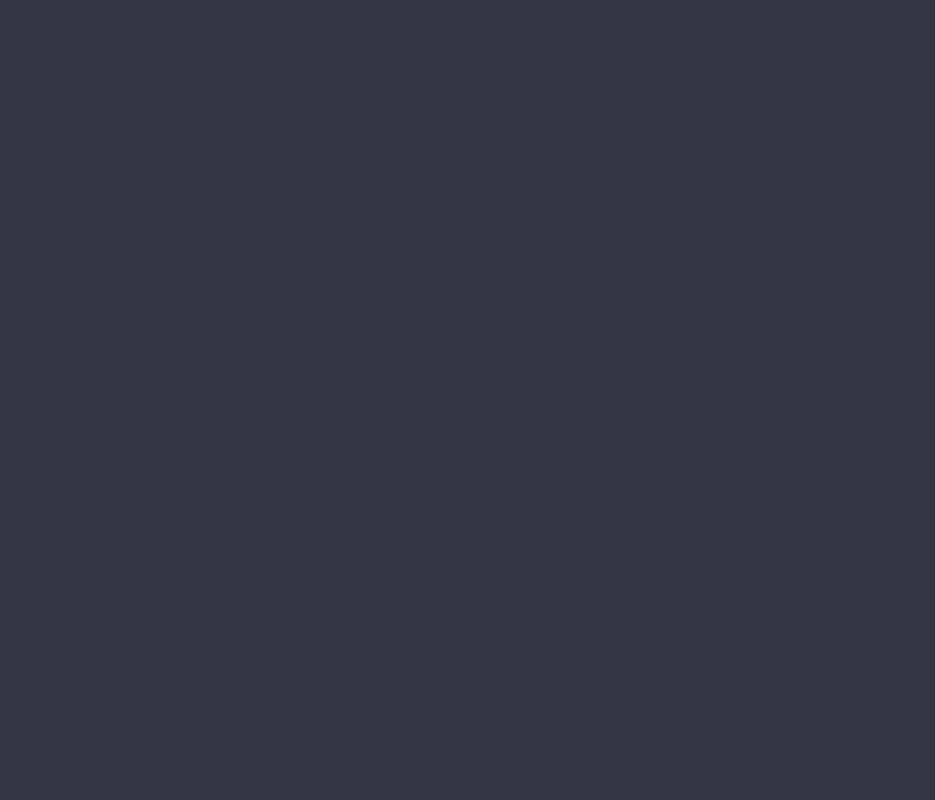
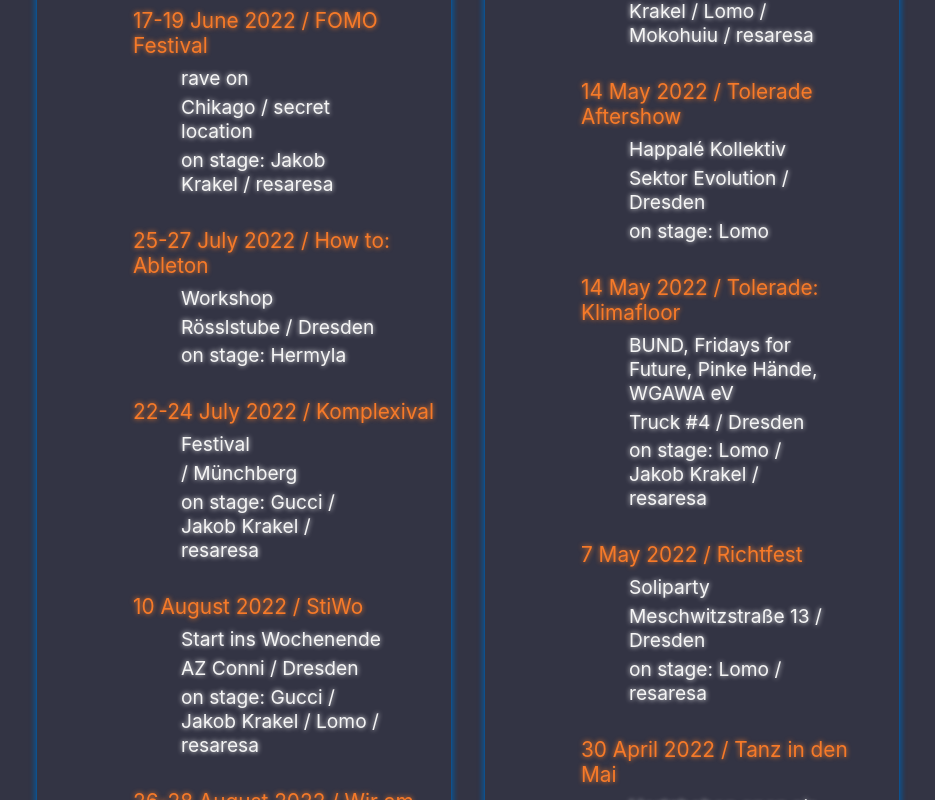
Before and after one commit to zuehler/soko-rave, a React (Vite) app: page /shows in a window 1280 px wide. Shown: the part 620-1420 px from the top of the page, without its empty margins (172-1107 px from the left). Before the commit the page ends 800 px from the top, so only its background shows below. Built offline with nearby package versions, Linux system fonts and the light colour scheme.

Commit message:
finished shows-subpage

```diff
--- a/src/components/navbar/navbar.jsx
+++ b/src/components/navbar/navbar.jsx
@@ -8,7 +8,6 @@
   Routes,
   Route,
 } from "react-router-dom";
-import { useState } from "react";
 import { Start } from "../../pages/start/start.jsx";
 import { Members } from "../../pages/members/members.jsx";
 import { Media } from "../../pages/media/media.jsx";
--- a/src/data/shows.json
+++ b/src/data/shows.json
@@ -1,4 +1,61 @@
-[
+{
+  "upcoming": [
+    {
+      "party": "Pressure Vibes x Love Foundation",
+      "info": "Zelt floor opening",
+      "date": "11 June 2022",
+      "location": "Sektor Evolution",
+      "city": "Dresden",
+      "members": ["resaresa"],
+      "additional": "daily negative test required"
+    },
+    {
+      "party": "FOMO Festival",
+      "info": "rave on",
+      "date": "17-19 June 2022",
+      "location": "Chikago",
+      "city": "secret location",
+      "members": ["Jakob Krakel", "resaresa"],
+      "additional": "3G"
+    },
+    {
+      "party": "How to: Ableton",
+      "info": "Workshop",
+      "date": "25-27 July 2022",
+      "location": "Rösslstube",
+      "city": "Dresden",
+      "members": ["Hermyla"],
+      "additional": ""
+    },
+    {
+      "party": "Komplexival",
+      "info": "Festival",
+      "date": "22-24 July 2022",
+      "location": "",
+      "city": "Münchberg",
+      "members": ["Gucci", "Jakob Krakel", "resaresa"],
+      "additional": "3G"
+    },
+    {
+      "party": "StiWo",
+      "info": "Start ins Wochenende",
+      "date": "10 August 2022",
+      "location": "AZ Conni",
+      "city": "Dresden",
+      "members": ["Gucci", "Jakob Krakel", "Lomo", "resaresa"],
+      "additional": "3G"
+    },
+    {
+      "party": "Wir am Bahnhof",
+      "info": "Festival",
+      "date": "26-28 August 2022",
+      "location": "",
+      "city": "Balitz",
+      "members": ["Lomo"],
+      "additional": "-"
+    }
+  ],
+  "recent": [
     {
       "party": "Hall&Rauch",
       "info": "SOKO_RAVE for friends",
@@ -16,12 +73,58 @@
       "additional": "2G"
     },
     {
+      "party": "Tolerade Aftershow",
+      "info": "Happalé Kollektiv",
+      "date": "14 May 2022",
+      "location": "Sektor Evolution",
+      "city": "Dresden",
+      "members": ["Lomo"],
+      "additional": "daily negative test required"
+    },
+    {
+      "party": "Tolerade: Klimafloor",
+      "info": "BUND, Fridays for Future, Pinke Hände, WGAWA eV ",
+      "date": "14 May 2022",
+      "location": "Truck #4",
+      "city": "Dresden",
+      "members": ["Lomo", "Jakob Krakel", "resaresa"],
+      "additional": ""
+    },
+    {
+      "party": "Richtfest",
+      "info": "Soliparty",
+      "date": "7 May 2022",
+      "location": "Meschwitzstraße 13",
+      "city": "Dresden",
+      "members": ["Lomo", "resaresa"],
+      "additional": "opening 14:00 playtime 22-00"
+    },
+    {
       "party": "Tanz in den Mai",
       "info": "Hertzbeben open air",
-    "date": "30 Apr 2022",
+      "date": "30 April 2022",
       "location": "Südsee",
       "city": "Braunschweig",
       "members": ["Jakob Krakel", "resaresa"],
-    "additional": "2G"
+      "additional": ""
+    },
+    {
+      "party": "Plan B",
+      "info": "Bar",
+      "date": "22 April 2022",
+      "location": "Görlitzer Straße",
+      "city": "Dresden",
+      "members": ["resaresa"],
+      "additional": "start 21:00"
+    },
+    {
+      "party": "Nadelwald Vol. III",
+      "info": "SOKO_RAVE: Flexible Fomo",
+      "date": "9 April 2022",
+      "location": "Rösslstube",
+      "city": "Dresden",
+      "members": ["Gucci", "Jakob Krakel", "Lomo", "Mokohuiu", "resaresa"],
+      "additional": "daily negative test required"
     }
   ]
+}
--- a/src/pages/shows/shows.jsx
+++ b/src/pages/shows/shows.jsx
@@ -1,19 +1,51 @@
 import "../../styles/subpage-shows/shows.scss";
+import shows from "../../data/shows.json";
 
 export const Shows = () => {
   return (
-    <div className="shows">
-      <h1>Shows</h1>
+    <>
+      <h1>SOKO_RAVE | on stage</h1>
+      <div className="showsContainer">
+        <div className="shows">
+          <h2>upcoming</h2>
+          <ul className="upcoming">
+            {shows.upcoming.map((show) => {
+              return (
+                <ul>
+                  <li>
+                    {show.date} / {show.party}
+                  </li>
+                  <li>{show.info}</li>{" "}
+                  <li>
+                    {show.location} / {show.city}
+                  </li>
+                  <li>on stage: {show.members.join(" / ")}</li>
+                </ul>
+              );
+            })}
+          </ul>
+        </div>
 
-      <div className="upcomingShows">
-        <h2>upcoming</h2>
-        <ul className="upcoming"></ul>
+        <div className="shows">
+          <h2>recently</h2>
+          <ul className="recently">
+            {shows.recent.map((show) => {
+              return (
+                <ul>
+                  <li>
+                    {show.date} / {show.party}
+                  </li>
+                  <li>{show.info}</li>{" "}
+                  <li>
+                    {show.location} / {show.city}
+                  </li>
+                  <li>on stage: {show.members.join(" / ")}</li>
+                </ul>
+              );
+            })}
+          </ul>
+        </div>
       </div>
-
-      <div className="recentShows">
-        <h2>recently</h2>
-        <ul className="recently"></ul>
-      </div>
-    </div>
+    </>
   );
 };
--- a/src/styles/subpage-shows/shows.scss
+++ b/src/styles/subpage-shows/shows.scss
@@ -1,17 +1,18 @@
+.showsContainer {
+  display: flex;
+  flex-flow: row nowrap;
+  justify-content: center;
+  align-items: flex-start;
+  width: 70vw;
+
   .shows {
     display: flex;
     flex-flow: column nowrap;
     justify-content: flex-start;
     align-items: center;
-}
-
-.showsContainter {
-  display: flex;
-  flex-flow: column nowrap;
-  justify-content: flex-start;
-  width: 100%;
     padding: 1rem;
-  border: 1px solid yellow;
+    margin: 1rem;
+    width: 45%;
     max-height: 20%;
     border: 1px solid var(--copBlue);
     border-radius: 10px;
@@ -20,27 +21,13 @@
     h2 {
       align-self: center;
       justify-self: flex-start;
-    margin: 0.5rem 0;
+      font-size: 1.8rem;
       font-weight: bold;
       color: var(--stickerOrange);
       text-shadow: 0px 0px 5px var(--stickerOrange);
     }
-  span {
-    display: flex;
-    flex-flow: row nowrap;
-    justify-content: flex-start;
-    width: 100%;
-    padding: 1rem;
-    border: 1px solid yellow;
-    max-height: 20%;
-    border: 1px solid var(--copBlue);
-    border-radius: 10px;
-    box-shadow: 0px 0px 5px 2px var(--copBlue);
 
     img {
-      // max-width: 50%;
-      // max-height: 100%;
-      // opacity: 10%;
       margin: 0 20%;
       border: 1px solid var(--copBlue);
       border-radius: 10px;
@@ -49,18 +36,18 @@
 
     ul {
       list-style: none;
-      align-self: center;
+      margin-bottom: 2rem;
 
       li:first-child {
         margin: 0.5rem 0;
-        font-size: 1.4rem;
-        font-weight: bold;
+        font-size: 1.3rem;
+        // font-weight: bold;
         color: var(--stickerOrange);
         text-shadow: 0px 0px 5px var(--stickerOrange);
       }
 
       li {
-        margin: 0.1rem 0.5rem;
+        margin: 0.3rem 3rem;
         font-size: 1.2rem;
       }
 
@@ -78,43 +65,4 @@
       }
     }
   }
-
-  .btnContainer {
-    display: flex;
-    flex-flow: row wrap;
-    justify-content: space-evenly;
-    margin: 2rem 1rem 0 1rem;
-    width: 100%;
-
-    button {
-      display: flex;
-      flex-flow: row nowrap;
-      align-items: center;
-      justify-content: center;
-      align-self: flex-end;
-      min-width: 100px;
-
-      margin: 0.5rem 0.5rem;
-      padding: 0.3rem 0.3rem;
-
-      background-color: var(--copBlue);
-      color: var(--fontColor);
-      text-shadow: 0px 0px 5px var(--fontColor);
-      font-weight: bold;
-
-      border-radius: 10px;
-      transition: ease-in-out 0.25s;
 }
-
-    button:active,
-    button:focus {
-      color: var(--stickerOrange);
-      text-shadow: 0px 0px 5px var(--stickerOrange);
-
-      border: 1px solid var(--stickerOrange);
-      box-shadow: 0px px 1px 1px var(--stickerOrange);
-
-      transition: ease-in-out 0.25s;
-    }
-  }
-}
```
Lines whose indentation alone changed are shown as unchanged.
